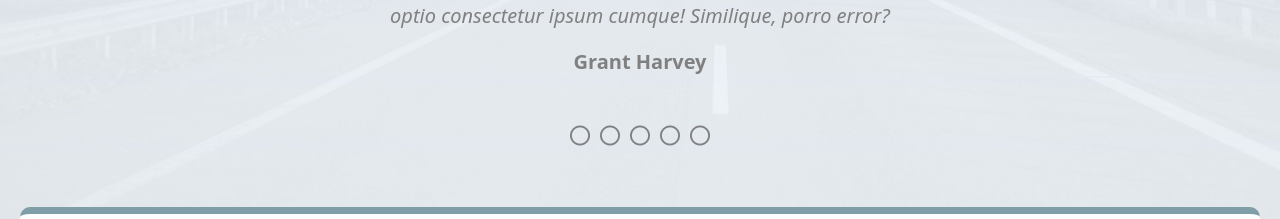
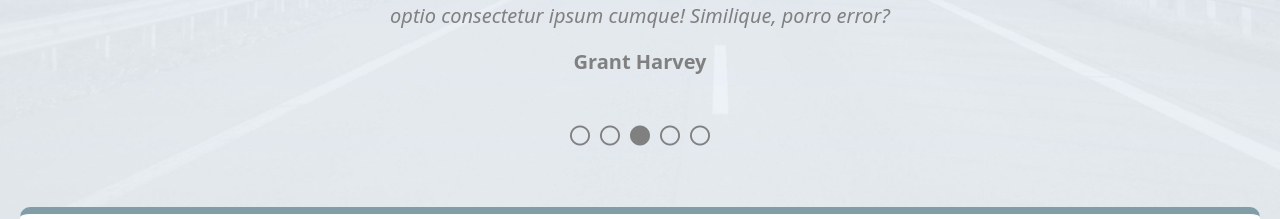
Before and after one commit to adrianobarboza31/proj-html-vuejs, a Vue app: page / in a window 1280 px wide. Shown: the part 3770-3989 px from the top of the page. Built offline with nearby package versions, Linux system fonts and the light colour scheme.

Commit message:
fix slider

```diff
--- a/src/components/Section5Component.vue
+++ b/src/components/Section5Component.vue
@@ -14,7 +14,7 @@
         </p>
         <strong>{{testimonials[index].name}}</strong>
             <br>
-            <p ><span class="fa-circle"  v-for="(value,indexx) in testimonials" :key = "indexx" :class="indexx===[index] ? 'fa-solid':'fa-regular' " @click="corrente(value,indexx)"></span>
+            <p ><span class="fa-circle"  v-for="(value,indexx) in testimonials" :key = "indexx" :class="indexx == index ? 'fa-solid' :'fa-regular' " @click="corrente(value,indexx)"></span>
             </p>
         </div>
 
@@ -54,6 +54,7 @@
             corrente(value,indexx){
                 this.index=indexx
                 console.log(this.index)
+                console.log(indexx)
             },
             avanti(){
                 this.index=this.index+1
```
